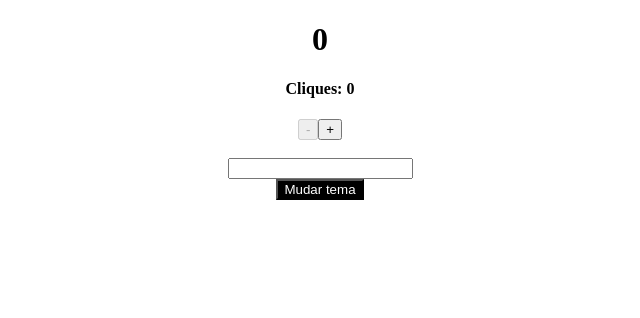
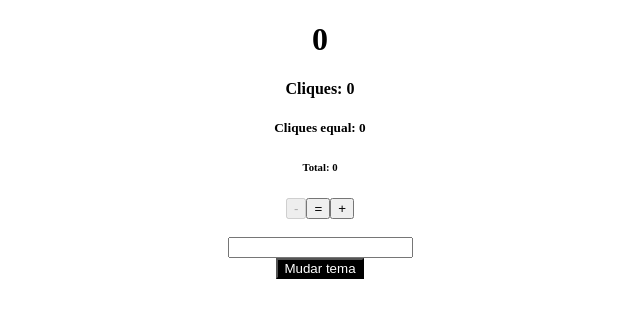
Before and after one commit to LucasTI79/ReactHooks, a React (Create React App) app in the folder projecthooks/: page / in a window 1280 px wide. Shown: the top 318 px of the page, without its empty margins (320-960 px from the left). Built offline with nearby package versions, Linux system fonts and the light colour scheme.

Commit message:
add useMemo

```diff
--- a/projecthooks/src/App.js
+++ b/projecthooks/src/App.js
@@ -3,6 +3,11 @@ import './App.css';
 import Button from './components/Button';
 import ThemeProvider, { useTheme } from './contexts/ThemeContext'
 
+const fnPlusCounter = new Set()
+
+const fnMinusCounter = new Set()
+
+function App() {
   function reducer(state, action){
     switch(action.type){
       case 'plus':
@@ -26,13 +31,8 @@ const initialValue = {
     clicks: 0
   }
 
-const fnPlusCounter = new Set()
-
-const fnMinusCounter = new Set()
-
-function App() {
   const [name, setName] =  React.useState('')
-
+  const [renderMemo, setRenderMemo] = React.useState(0)
   const [state, dispatch] = React.useReducer(reducer, initialValue);
 
   React.useEffect(()=>{
@@ -47,25 +47,38 @@ function App() {
     )
   },[])
 
-  const handlePlus = React.useCallback(() => {
-    dispatch({ type: 'plus' })
-  },[])
-
-  fnPlusCounter.add(handlePlus)
-  console.log(fnPlusCounter.size)
-
   function handleMinus(){
     dispatch({ type: 'minus'})
   }
   fnMinusCounter.add(handleMinus)
   console.log(fnMinusCounter.size)
 
+  //useCallback return function
+  const handlePlus = React.useCallback(() => {
+    dispatch({ type: 'plus' })
+  },[])
+  fnPlusCounter.add(handlePlus)
+  console.log(fnPlusCounter.size)
+
+  //useMemo execute function
+  const total = React.useMemo(() => {
+    console.log('useMemo rodou')
+    return (renderMemo * 10)
+  },[renderMemo])
+
+  function handleEqual(){
+    setRenderMemo(prev => prev+1)
+  }
+
   return (
     <ThemeProvider>
       <div className="App">
         <h1>{state.counter}</h1>
         <h4>Cliques: {state.clicks}</h4>
+        <h5>Cliques equal: {renderMemo}</h5>
+        <h6>Total: {total}</h6>
         <button disabled={!state.counter && true} onClick={handleMinus}>-</button>
+        <button onClick={handleEqual}>=</button>
         <Plus onClick={handlePlus}>+</Plus>
 
         <br/>
```
Lines whose indentation alone changed are shown as unchanged.
